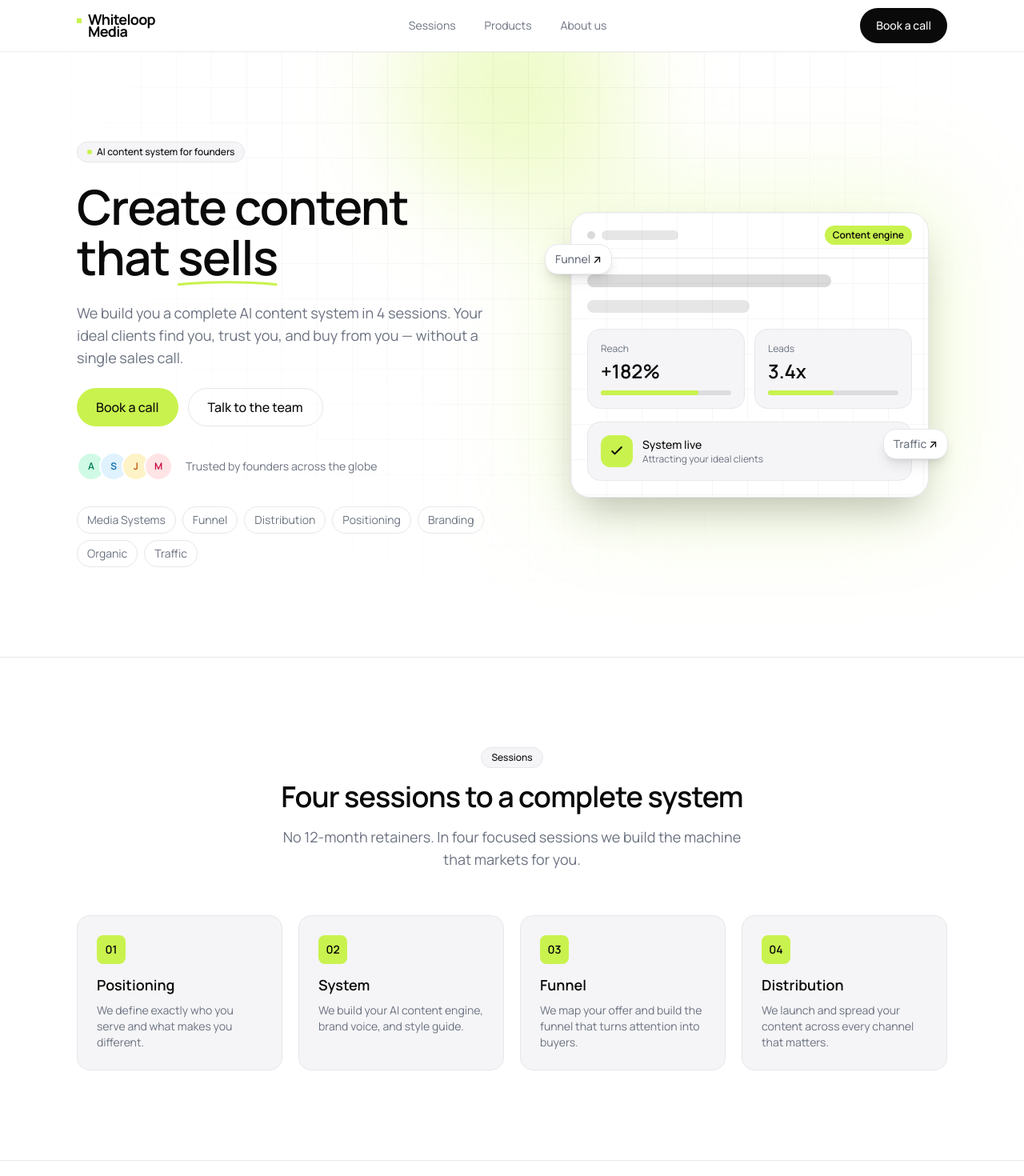
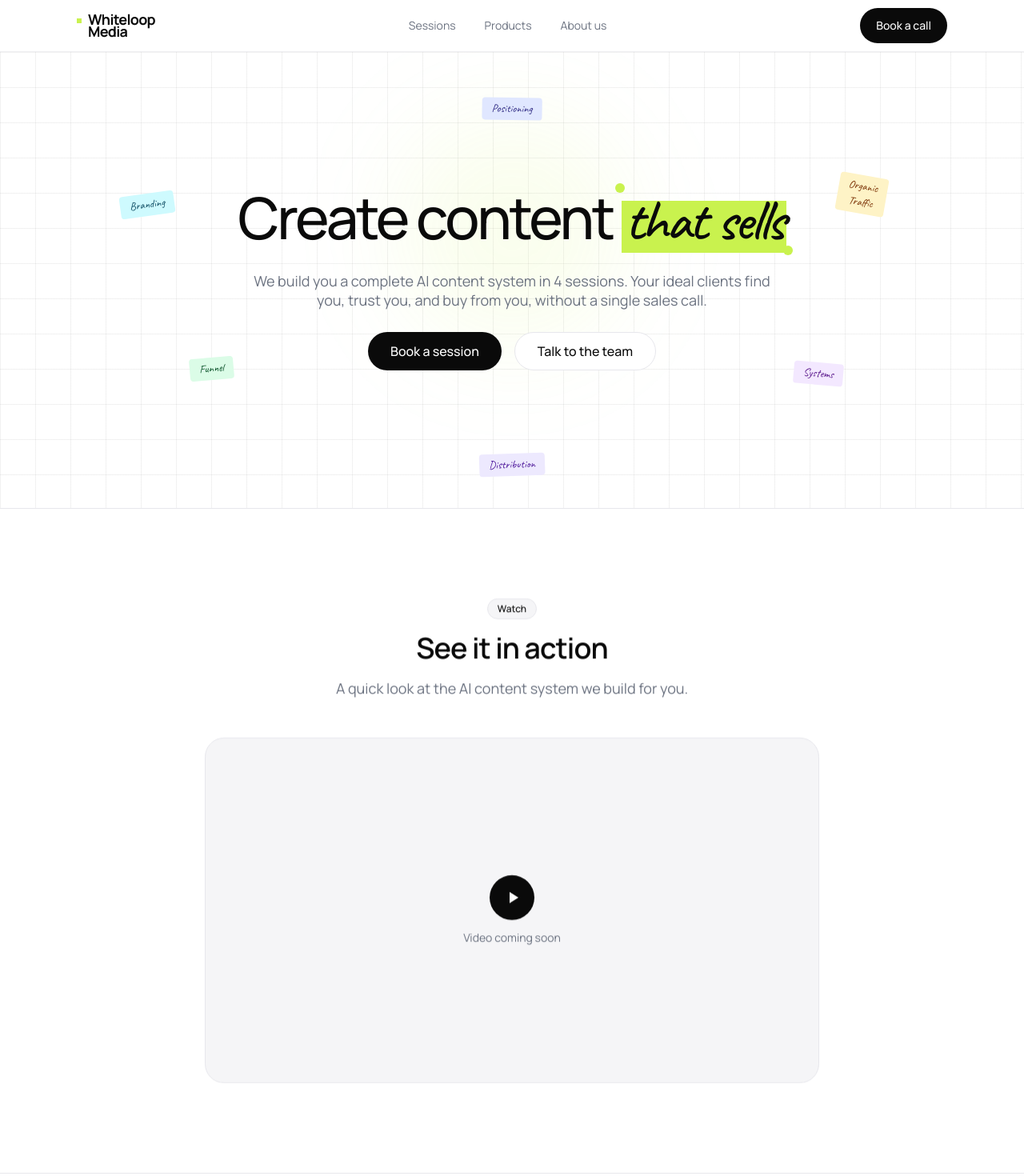
Before and after one commit to Sonu-Hansda/whiteloop-media-consultancy, a Next.js app: page / in a window 1280 px wide. Shown: the top 1470 px of the page at 80% size. Built offline with nearby package versions, Linux system fonts and the light colour scheme.

Commit message:
refine home ui

```diff
--- a/app/page.tsx
+++ b/app/page.tsx
@@ -1,16 +1,20 @@
 import { Hero } from "@/components/home/hero";
+import { Video } from "@/components/home/video";
 import { Sessions } from "@/components/home/sessions";
 import { Products } from "@/components/home/products";
 import { About } from "@/components/home/about";
+import { Faq } from "@/components/home/faq";
 import { Cta } from "@/components/home/cta";
 
 export default function HomePage() {
   return (
     <>
       <Hero />
+      <Video />
       <Sessions />
       <Products />
       <About />
+      <Faq />
       <Cta />
     </>
   );
--- a/components/home/hero.tsx
+++ b/components/home/hero.tsx
@@ -2,7 +2,6 @@ import { Container } from "@/components/ui/container";
 import { Badge } from "@/components/ui/badge";
 import { Button } from "@/components/ui/button";
 import { services } from "@/lib/data/services";
-import { HeroIllustration } from "@/components/home/hero-illustration";
 
 const avatars = [
   { letter: "A", className: "bg-emerald-100 text-emerald-700" },
@@ -14,92 +13,220 @@ const avatars = [
 export function Hero() {
   return (
     <section className="relative overflow-hidden">
+      {/* Background grid */}
       <div
-        className="pointer-events-none absolute inset-0 bg-grid [mask-image:radial-gradient(ellipse_at_top,black,transparent_70%)]"
-        aria-hidden="true"
-      />
-      <div
-        className="pointer-events-none absolute -top-24 left-1/2 h-72 w-72 -translate-x-1/2 rounded-full bg-accent/30 blur-3xl"
+        className="pointer-events-none absolute inset-0 bg-grid"
         aria-hidden="true"
       />
 
-      <Container className="relative grid items-center gap-12 py-20 sm:py-24 lg:grid-cols-[1.05fr_0.95fr] lg:py-28">
-        {/* Left — copy */}
-        <div className="flex flex-col items-start gap-6">
-          <Badge>
-            <span className="h-1.5 w-1.5 rounded-full bg-accent" />
-            AI content system for founders
-          </Badge>
+      {/* Soft glow */}
+      <div
+        className="pointer-events-none absolute left-1/2 top-20 h-72 w-72 -translate-x-1/2 rounded-full bg-accent/10 blur-3xl"
+        aria-hidden="true"
+      />
 
-          <h1 className="text-4xl font-semibold leading-[1.05] tracking-tight text-foreground sm:text-5xl lg:text-6xl">
-            Create content
-            <br />
-            that{" "}
-            <span className="relative inline-block">
-              sells
-              <svg
-                className="absolute -bottom-1 left-0 w-full"
-                viewBox="0 0 200 12"
-                fill="none"
-                preserveAspectRatio="none"
-                aria-hidden="true"
-              >
-                <path
-                  d="M2 9C60 3 140 3 198 9"
-                  stroke="var(--accent)"
-                  strokeWidth="5"
-                  strokeLinecap="round"
-                />
-              </svg>
+      <Container className="relative">
+        <div className="relative flex min-h-[570px] flex-col items-center justify-center py-20 text-center sm:py-24">
+
+          {/* Floating labels */}
+          <div className="pointer-events-none absolute inset-0 hidden md:block">
+            {/* Branding */}
+            <span
+              className="
+                absolute left-[5%] top-[31%]
+                rotate-[-8deg]
+                rounded-sm
+                bg-cyan-100
+                px-3 py-1
+                font-hand text-sm
+                text-cyan-900
+              "
+            >
+              Branding
             </span>
-          </h1>
 
-          <p className="max-w-xl text-lg text-muted-foreground">
-            We build you a complete AI content system in 4 sessions. Your ideal
-            clients find you, trust you, and buy from you — without a single
-            sales call.
-          </p>
+            {/* Positioning */}
+            <span
+              className="
+                absolute left-1/2 top-[10%]
+                -translate-x-1/2
+                rotate-[1deg]
+                rounded-sm
+                bg-indigo-100
+                px-3 py-1
+                font-hand text-sm
+                text-indigo-900
+              "
+            >
+              Positioning
+            </span>
 
-          <div className="flex flex-wrap items-center gap-3">
-            <Button href="/book" variant="accent" size="lg">
-              Book a call
-            </Button>
-            <Button href="/#about" variant="outline" size="lg">
-              Talk to the team
-            </Button>
+            {/* Organic Traffic */}
+            <span
+              className="
+                absolute right-[7%] top-[27%]
+                rotate-[10deg]
+                rounded-sm
+                bg-amber-100
+                px-3 py-1
+                font-hand text-sm
+                text-amber-900
+              "
+            >
+              Organic
+              <br />
+              Traffic
+            </span>
+
+            {/* Funnel */}
+            <span
+              className="
+                absolute left-[13%] top-[67%]
+                rotate-[-5deg]
+                rounded-sm
+                bg-green-100
+                px-3 py-1
+                font-hand text-sm
+                text-green-900
+              "
+            >
+              Funnel
+            </span>
+
+            {/* Systems */}
+            <span
+              className="
+                absolute right-[12%] top-[68%]
+                rotate-[5deg]
+                rounded-sm
+                bg-purple-100
+                px-3 py-1
+                font-hand text-sm
+                text-purple-900
+              "
+            >
+              Systems
+            </span>
+
+            {/* Distribution */}
+            <span
+              className="
+                absolute bottom-[7%] left-1/2
+                -translate-x-1/2
+                rotate-[-2deg]
+                rounded-sm
+                bg-violet-100
+                px-3 py-1
+                font-hand text-sm
+                text-violet-900
+              "
+            >
+              Distribution
+            </span>
           </div>
 
-          <div className="flex flex-col gap-3 pt-2 sm:flex-row sm:items-center sm:gap-4">
-            <div className="flex -space-x-2">
-              {avatars.map((a) => (
+          {/* Main content */}
+          <div className="relative z-10 flex max-w-5xl flex-col items-center">
+
+            {/* Headline */}
+            <h1
+              className="
+                text-5xl
+                font-medium
+                leading-[0.98]
+                tracking-[-0.045em]
+                text-foreground
+                sm:text-6xl
+                md:text-7xl
+                lg:text-[72px]
+              "
+            >
+              Create content{" "}
+              <span className="relative inline-block whitespace-nowrap">
                 <span
-                  key={a.letter}
-                  className={`flex h-9 w-9 items-center justify-center rounded-full border-2 border-background text-xs font-semibold ${a.className}`}
+                  className="
+                    relative z-10
+                    font-hand
+                    px-1
+                    after:absolute
+                    after:inset-x-0
+                    after:bottom-[5%]
+                    after:-z-10
+                    after:h-[72%]
+                    after:bg-accent
+                    after:content-['']
+                  "
                 >
-                  {a.letter}
+                  that sells
                 </span>
-              ))}
+
+                {/* Top lime dot */}
+                <span
+                  className="
+                    absolute
+                    -left-2
+                    -top-2
+                    z-20
+                    h-3
+                    w-3
+                    rounded-full
+                    bg-accent
+                  "
+                />
+
+                {/* Bottom lime dot */}
+                <span
+                  className="
+                    absolute
+                    -bottom-2
+                    -right-2
+                    z-20
+                    h-3
+                    w-3
+                    rounded-full
+                    bg-accent
+                  "
+                />
+              </span>
+            </h1>
+
+            {/* Description */}
+            <p
+              className="
+                mt-7
+                max-w-2xl
+                text-base
+                leading-6
+                text-muted-foreground
+                sm:text-lg
+              "
+            >
+              We build you a complete AI content system in 4 sessions. Your
+              ideal clients find you, trust you, and buy from you, without a
+              single sales call.
+            </p>
+
+            {/* CTA buttons */}
+            <div className="mt-7 flex flex-wrap items-center justify-center gap-4">
+              <Button
+                href="/book"
+                variant="dark"
+                size="lg"
+                className="rounded-full px-7"
+              >
+                Book a session
+              </Button>
+
+              <Button
+                href="/#about"
+                variant="white"
+                size="lg"
+                className="rounded-full px-7"
+              >
+                Talk to the team
+              </Button>
             </div>
-            <p className="text-sm text-muted-foreground">
-              Trusted by founders across the globe
-            </p>
           </div>
-
-          <div className="flex flex-wrap gap-2 pt-2">
-            {services.map((s) => (
-              <span
-                key={s.id}
-                className="rounded-full border border-border px-3 py-1.5 text-sm text-muted-foreground"
-              >
-                {s.label}
-              </span>
-            ))}
-          </div>
-        </div>
-
-        {/* Right — illustration */}
-        <div className="relative hidden lg:block">
-          <HeroIllustration />
         </div>
       </Container>
     </section>
--- a/components/home/sessions.tsx
+++ b/components/home/sessions.tsx
@@ -1,5 +1,6 @@
 import { Container } from "@/components/ui/container";
 import { SectionHeading } from "@/components/ui/section-heading";
+import { Reveal } from "@/components/ui/reveal";
 
 const steps = [
   {
@@ -31,6 +32,7 @@ export function Sessions() {
   return (
     <section id="sessions" className="scroll-mt-24 border-t border-border">
       <Container className="py-20 sm:py-28">
+        <Reveal>
           <SectionHeading
             eyebrow="Sessions"
             title="Four sessions to a complete system"
@@ -54,6 +56,7 @@ export function Sessions() {
               </div>
             ))}
           </div>
+        </Reveal>
       </Container>
     </section>
   );
--- /dev/null
+++ b/components/home/video.tsx
@@ -0,0 +1,36 @@
+import { Container } from "@/components/ui/container";
+import { SectionHeading } from "@/components/ui/section-heading";
+import { Reveal } from "@/components/ui/reveal";
+
+export function Video() {
+  return (
+    <section id="video" className="scroll-mt-24 border-t border-border">
+      <Container className="py-20 sm:py-28">
+        <Reveal>
+          <SectionHeading
+            eyebrow="Watch"
+            title="See it in action"
+            description="A quick look at the AI content system we build for you."
+          />
+          <div className="mx-auto mt-12 max-w-3xl">
+            <div className="relative aspect-video overflow-hidden rounded-3xl border border-border bg-surface">
+              <div className="flex h-full w-full flex-col items-center justify-center gap-3 text-muted-foreground">
+                <span className="flex h-14 w-14 items-center justify-center rounded-full bg-foreground text-background">
+                  <svg
+                    viewBox="0 0 24 24"
+                    fill="currentColor"
+                    className="ml-0.5 h-6 w-6"
+                    aria-hidden="true"
+                  >
+                    <path d="M8 5v14l11-7z" />
+                  </svg>
+                </span>
+                <p className="text-sm">Video coming soon</p>
+              </div>
+            </div>
+          </div>
+        </Reveal>
+      </Container>
+    </section>
+  );
+}
--- a/components/ui/button.tsx
+++ b/components/ui/button.tsx
@@ -2,7 +2,7 @@ import Link from "next/link";
 import type { ReactNode } from "react";
 import { cn } from "@/lib/utils";
 
-type Variant = "accent" | "dark" | "outline" | "ghost";
+type Variant = "accent" | "dark" | "white" | "outline" | "ghost";
 type Size = "sm" | "md" | "lg";
 
 const base =
@@ -11,6 +11,7 @@ const base =
 const variants: Record<Variant, string> = {
   accent: "bg-accent text-accent-foreground hover:bg-accent/85",
   dark: "bg-foreground text-background hover:bg-foreground/85",
+  white: "border border-border bg-white text-foreground hover:bg-surface",
   outline: "border border-border bg-transparent text-foreground hover:bg-surface",
   ghost: "text-foreground hover:bg-surface",
 };
--- /dev/null
+++ b/components/ui/reveal.tsx
@@ -0,0 +1,56 @@
+"use client";
+
+import { useEffect, useRef, useState, type ReactNode } from "react";
+import { cn } from "@/lib/utils";
+
+export function Reveal({
+  children,
+  className,
+  delay = 0,
+}: {
+  children: ReactNode;
+  className?: string;
+  delay?: number;
+}) {
+  const ref = useRef<HTMLDivElement>(null);
+  const [visible, setVisible] = useState(false);
+
+  useEffect(() => {
+    const el = ref.current;
+    if (!el) return;
+
+    if (typeof IntersectionObserver === "undefined") {
+      setVisible(true);
+      return;
+    }
+
+    const observer = new IntersectionObserver(
+      (entries) => {
+        for (const entry of entries) {
+          if (entry.isIntersecting) {
+            setVisible(true);
+            observer.unobserve(entry.target);
+          }
+        }
+      },
+      { threshold: 0.1, rootMargin: "0px 0px -10% 0px" },
+    );
+
+    observer.observe(el);
+    return () => observer.disconnect();
+  }, []);
+
+  return (
+    <div
+      ref={ref}
+      style={delay ? { transitionDelay: `${delay}ms` } : undefined}
+      className={cn(
+        "transition-all duration-700 ease-out will-change-transform",
+        visible ? "translate-y-0 opacity-100" : "translate-y-6 opacity-0",
+        className,
+      )}
+    >
+      {children}
+    </div>
+  );
+}
```
Also changed, not shown: components/home/about.tsx (+6 -1 lines), components/home/products.tsx (+6 -1 lines). Lines whose indentation alone changed are shown as unchanged.
